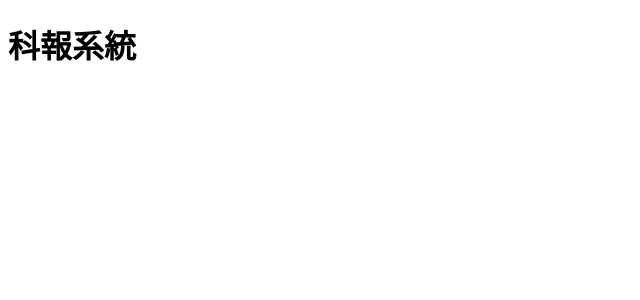
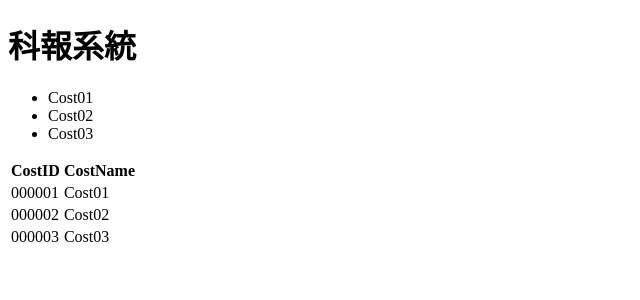
Before and after one commit to tsengeagle/dept-report-app, an Angular app: page / in a window 1280 px wide. Shown: the top 300 px of the page, without its empty margins (0-640 px from the left). Built offline with nearby package versions, Linux system fonts and the light colour scheme.

Commit message:
add basic data

```diff
--- a/src/app/app.component.html
+++ b/src/app/app.component.html
@@ -1,3 +1,20 @@
 <h1>
   {{title}}
 </h1>
+
+<ul>
+  <li *ngFor="let item of apportionMasterItem">
+    {{item}}
+  </li>
+</ul>
+
+<table>
+  <tr>
+    <th>CostID</th>
+    <th>CostName</th>
+  </tr>
+  <tr *ngFor="let item of apportionMaster">
+    <td>{{item.CostID}}</td>
+    <td>{{item.CostName}}</td>
+  </tr>
+</table>
--- a/src/app/app.component.ts
+++ b/src/app/app.component.ts
@@ -7,4 +7,16 @@ import { Component } from '@angular/core';
 })
 export class AppComponent {
   title = '科報系統';
+  apportionMasterItem = ['Cost01', 'Cost02', 'Cost03'];
+  apportionMaster: ApportionMaster[] =
+  [
+    { 'CostID': '000001', 'CostName': 'Cost01' },
+    { 'CostID': '000002', 'CostName': 'Cost02' },
+    { 'CostID': '000003', 'CostName': 'Cost03' },
+  ];
 }
+
+export class ApportionMaster {
+  CostID: string;
+  CostName: string;
+}
```
